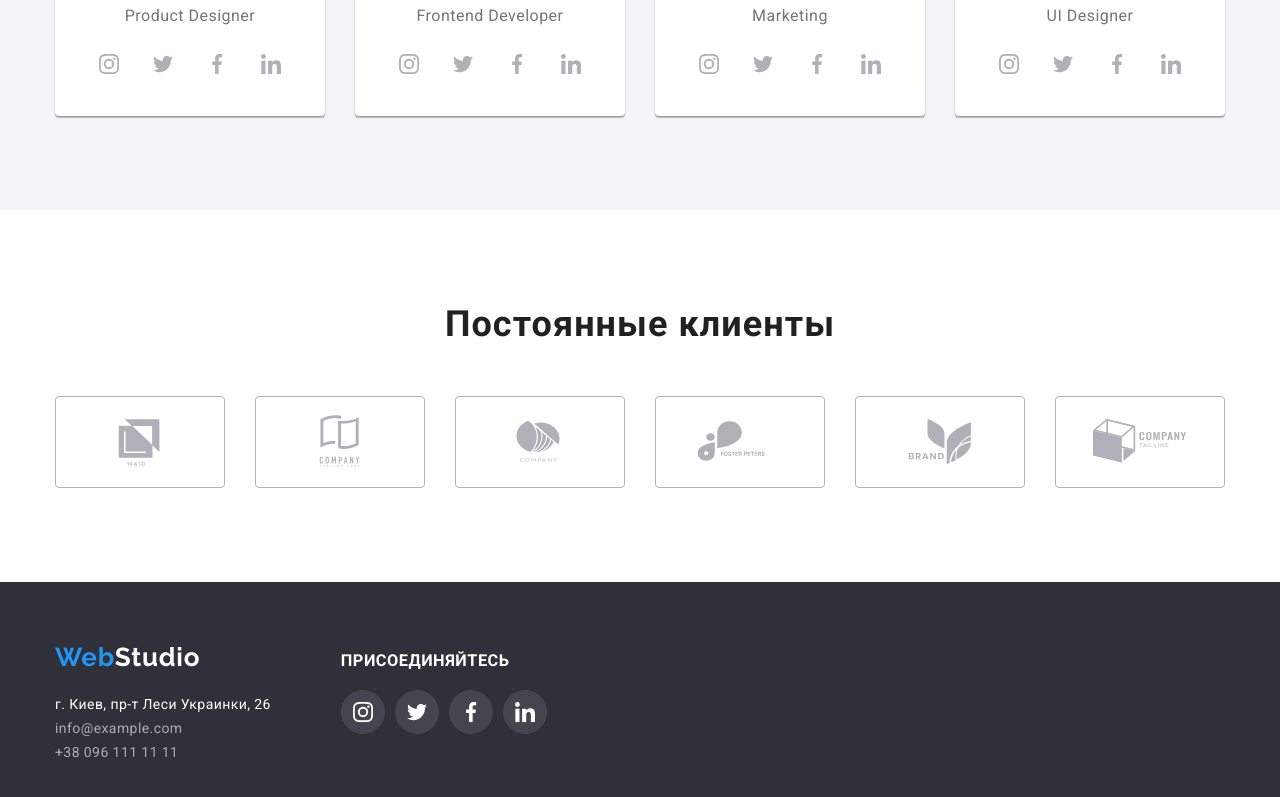
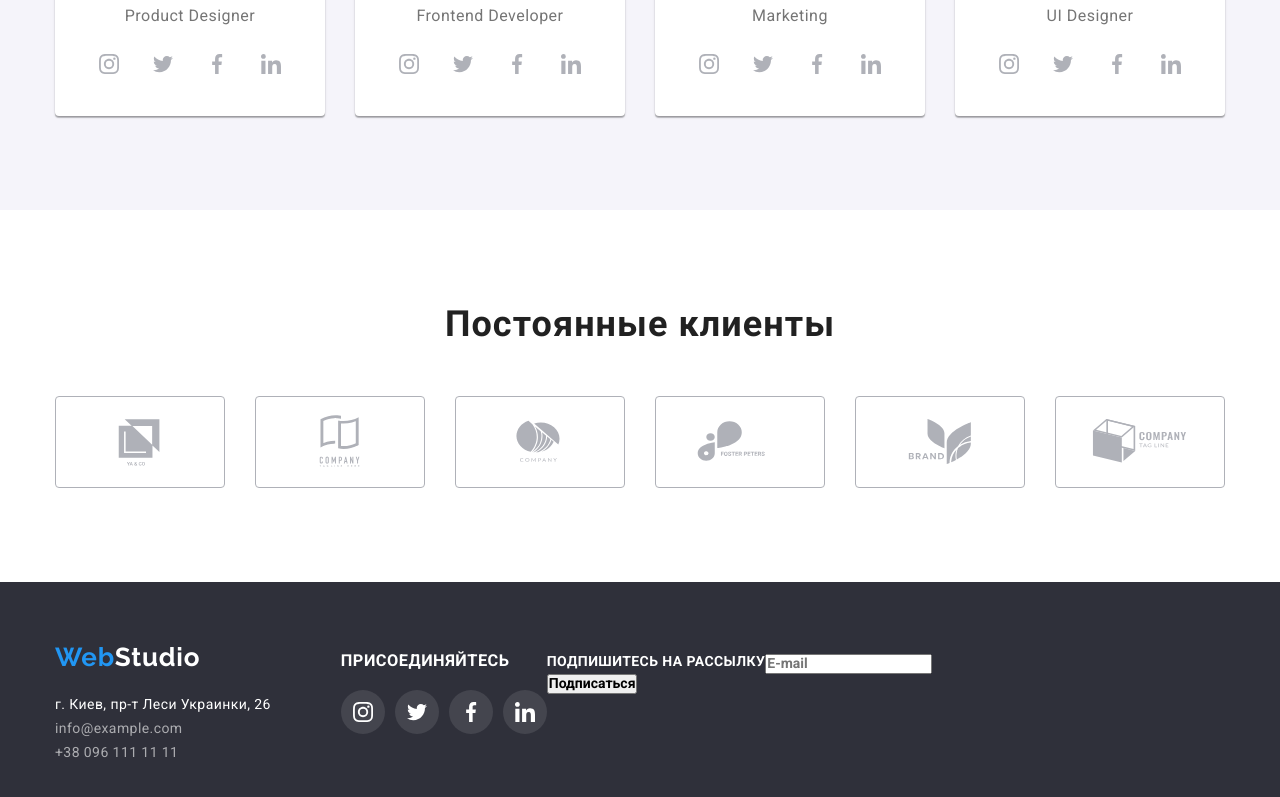
Before and after one commit to Dinara83/goit-markup-hw-06, a plain HTML site: page index.html in a window 1280 px wide. Shown: the part 2095-2892 px from the top of the page. Drawn offline with nearby package versions, Linux system fonts and the light colour scheme.

Commit message:
footer form начало

```diff
--- a/css/styles.css
+++ b/css/styles.css
@@ -679,6 +679,19 @@ body {
     background-color: var(--accent-color);
 }
 
+.under-form {
+    color: var(--primary-white-color);
+    font-weight: 700;
+    font-size: 14px;
+    line-height: 1.14;
+    letter-spacing: 0.03em;
+    text-transform: uppercase;
+}
+
+.contact-form {
+    display: flex;
+}
+
 /*================ MODAL WINDOW =================== */
 
 .backdrop {
--- a/index.html
+++ b/index.html
@@ -424,6 +424,15 @@
                     </li>
                 </ul>
             </div>
+            <form class="under-form">
+                <div class="contact-form">
+                    <label for="" class="form-label">
+                        Подпишитесь на рассылку
+                    </label>
+                    <input type="email" name="email" placeholder="E-mail" />
+                </div>
+                <button type="submit">Подписаться</button>
+            </form>
         </div>
     </footer>
 
```
